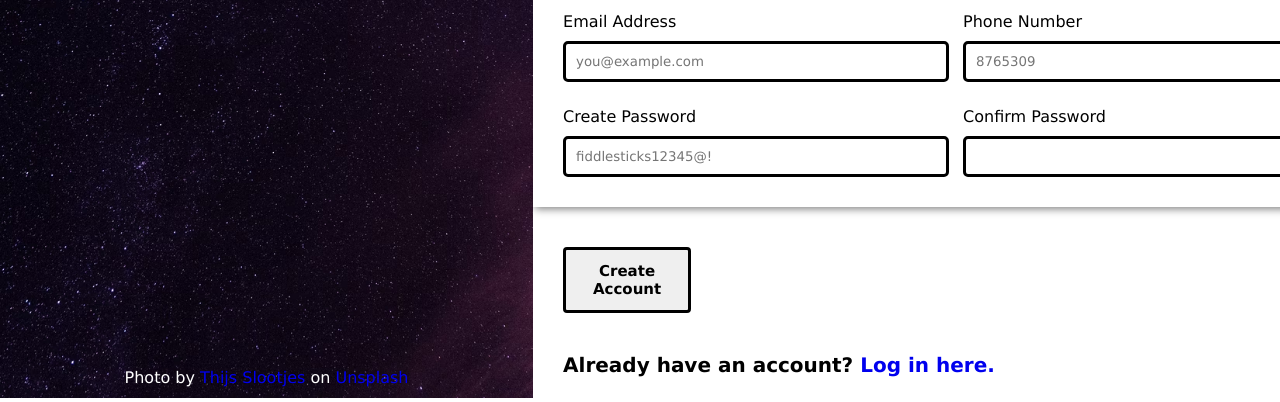
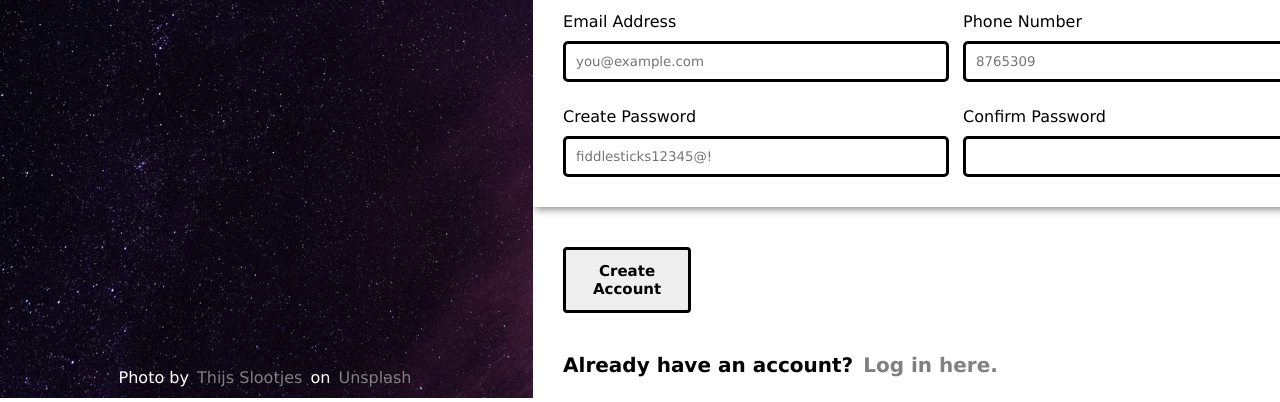
Before and after one commit to JoshDT900/TOP-signupform, a plain HTML site: page index.html in a window 1280 px wide. Shown: the part 402-804 px from the top of the page. Drawn offline with Linux system fonts and the light colour scheme.

Commit message:
Change some link styling

```diff
--- a/style.css
+++ b/style.css
@@ -3,6 +3,12 @@
   padding: 0px;
   margin: 0px;
   text-decoration: none;
+}
+
+a:link,
+a:visited {
+  color: grey;
+  padding: 3px;
 }
 
 .flex-wrapper {
```
